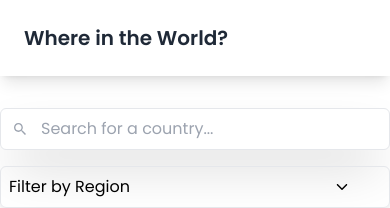
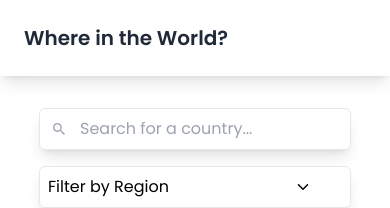
Before and after one commit to Rounak-Raghuwanshi/Country-names, a React (Create React App) app: page / in a window 390 px wide. Shown: the top 208 px of the page. Built offline with nearby package versions, Linux system fonts and the light colour scheme; no server answers; a web font is replaced by a local one.

Commit message:
new changes

```diff
--- a/src/components/FilterSection/filter.js
+++ b/src/components/FilterSection/filter.js
@@ -25,18 +25,18 @@ const Filter = ({ onSearch, onFilter }) => {
 
   return (
     <div className="mb-8 flex flex-col md:flex-row items-center justify-between relative">
-      <div className="relative w-full md:w-1/2 mb-4 md:mb-0">
+      <div className="relative w-4/5 md:w-1/2 mb-4 md:mb-0 ">
         <IoMdSearch className="absolute left-3 top-1/2 transform -translate-y-1/2 text-gray-400" />
         <input
           type="text"
           placeholder="Search for a country..."
           value={searchTerm}
           onChange={handleChange}
-          className="p-2 pl-10 w-full md:w-3/4 rounded-md focus:outline-none shadow-2xl border border-gray-200"
+          className="p-2 pl-10 w-full md:w-3/4 rounded-md focus:outline-none shadow-lg border border-gray-200"
         />
       </div>
 
-      <div className="relative w-full md:w-1/4">
+      <div className="relative  md:w-1/4 w-4/5">
         <div
           className="p-2 w-full rounded-md focus:outline-none shadow-lg cursor-pointer flex items-center border border-gray-200"
           onClick={() => setDropdownOpen(!dropdownOpen)}
--- a/src/components/countryCardSection/CountryCard.js
+++ b/src/components/countryCardSection/CountryCard.js
@@ -5,12 +5,12 @@ import Spinner from '../CustomLoader/Customspinner';
 const CountryCard = ({ country }) => {
   // Check if the country object is defined
   if (!country) {
-    return  <Spinner/>;
+    return <Spinner/>;
   }
 
   const { flags, name, population, region, capital, cca3 } = country;
   if (!flags || !name || !population || !region || !capital || !cca3) {
-    return  <Spinner/>;
+    return null;
   }
 
   return (
```
